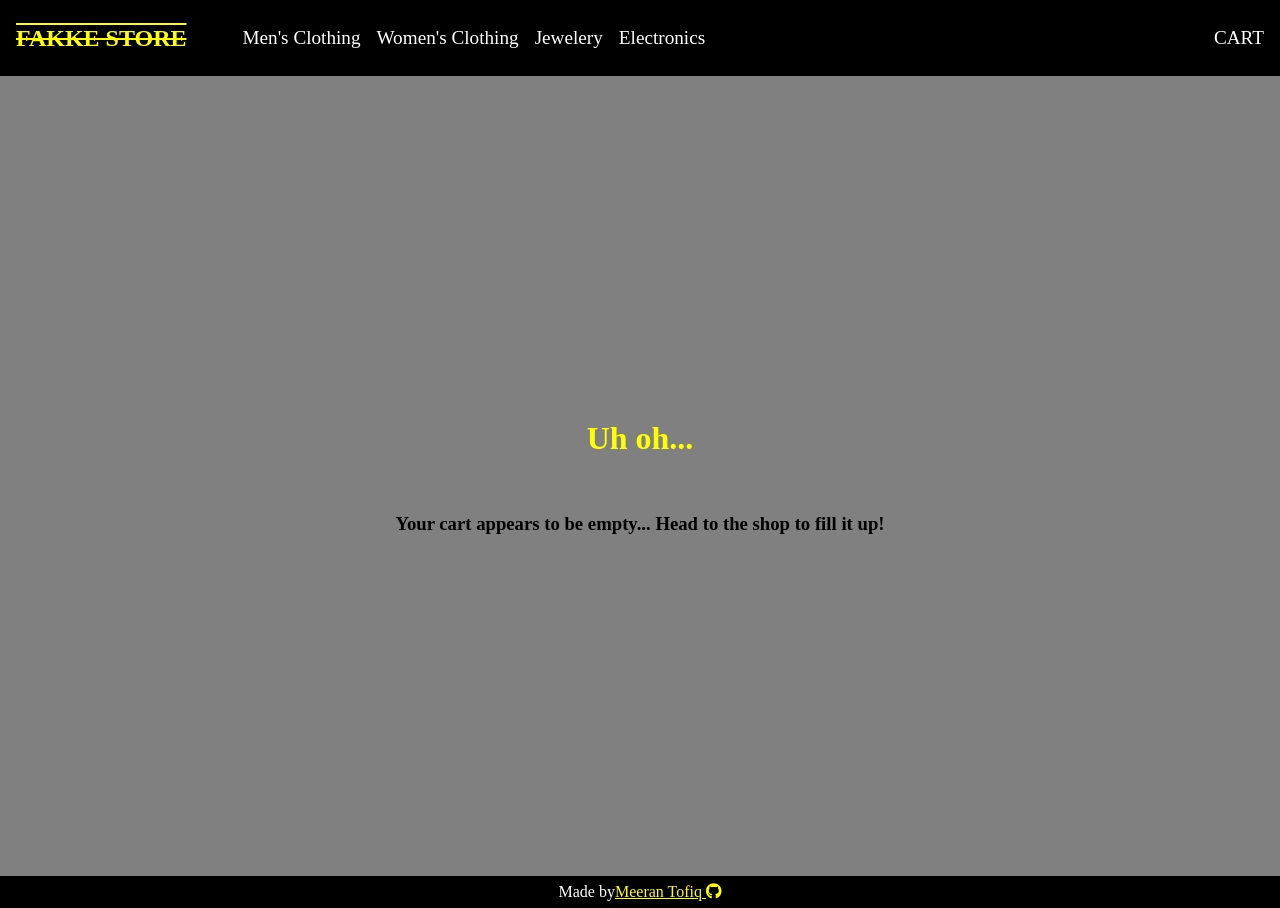
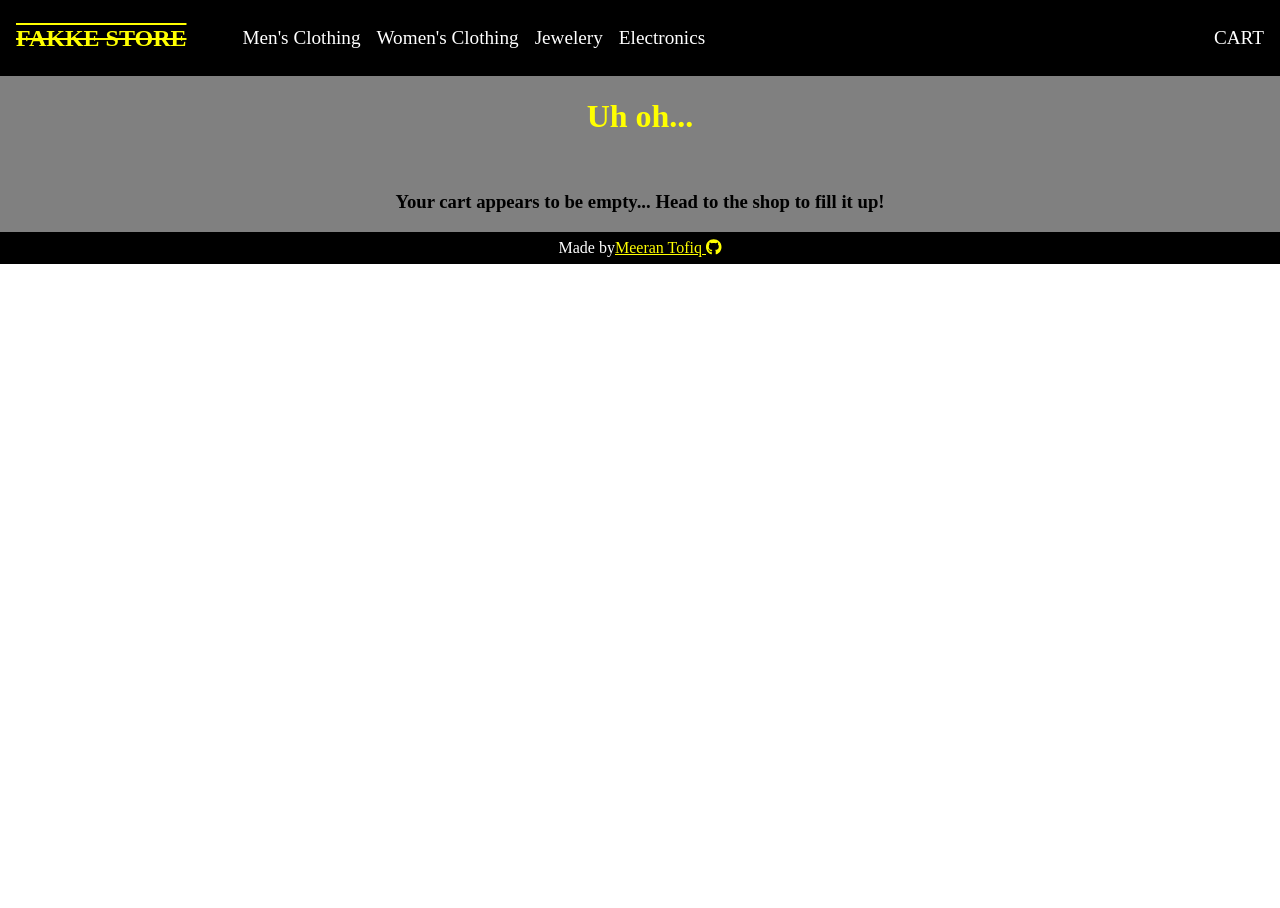
Before and after one commit to Meeran-Tofiq/shopping-cart, a React (Vite) app: page /cart in a window 1280 px wide. After the commit the page ends 800 px from the top, so only its background shows below. Built offline with nearby package versions, Linux system fonts and the light colour scheme.

Commit message:
Style fitting everything on the page to fill it

```diff
--- a/src/CartPage/CartPage.jsx
+++ b/src/CartPage/CartPage.jsx
@@ -54,7 +54,9 @@
 							<h2>{product.title}</h2>
 							<span>${product.price}</span>
 						</div>
-						<span>{product.quantity}</span>
+						<span className={styles.totalOfProduct}>
+							${product.price * product.quantity}
+						</span>
 						<div className={styles.buttonDiv}>
 							<button
 								onClick={() => {
@@ -64,7 +66,7 @@
 							>
 								-
 							</button>
-							<span>${product.price * product.quantity}</span>
+							<span>{product.quantity}</span>
 							<button onClick={() => increaseQuantityOfItem(product)}>+</button>
 						</div>
 						<button
--- a/src/CartPage/CartPage.module.css
+++ b/src/CartPage/CartPage.module.css
@@ -8,7 +8,7 @@
 
 	background-color: grey;
 	color: black;
-	height: 100%;
+	flex: 1;
 }
 
 .empty h1 {
@@ -21,6 +21,7 @@
 	gap: 1rem;
 	padding: 2rem 0rem;
 	align-items: center;
+	flex: 1;
 }
 
 .nonEmpty ul {
@@ -77,6 +78,11 @@
 .buttonDiv span {
 	border: 1px solid black;
 	flex: 1;
+	text-align: center;
+}
+
+.totalOfProduct {
+	text-align: center;
 }
 
 .trashButton {
--- a/src/ProductPage/ProductPage.module.css
+++ b/src/ProductPage/ProductPage.module.css
@@ -1,20 +1,23 @@
 .main {
 	display: flex;
 	justify-content: center;
+	align-items: center;
 	padding: 2rem 7rem;
 	font-size: x-large;
+	flex: 1;
 }
 
 .product {
 	display: grid;
-	grid-template-columns: repeat(auto, fit-content);
 	gap: 2rem;
-	max-width: fit-content;
+	max-width: 75%;
+	height: fit-content;
 }
 
 .main img {
 	grid-column: 1;
 	grid-row: 1 / span 2;
+	max-height: 500px;
 }
 
 .info {
@@ -36,9 +39,8 @@
 	height: 2rem;
 
 	border: none;
-	border-radius: 0.75rem;
+	background-color: black;
 	color: white;
-	background-color: black;
 }
 
 .amount * {
--- a/src/styles.css
+++ b/src/styles.css
@@ -1,4 +1,11 @@
 body {
 	margin: 0;
 	height: 100vh;
+	display: flex;
 }
+
+body #root {
+	flex: 1;
+	display: flex;
+	flex-direction: column;
+}
```
